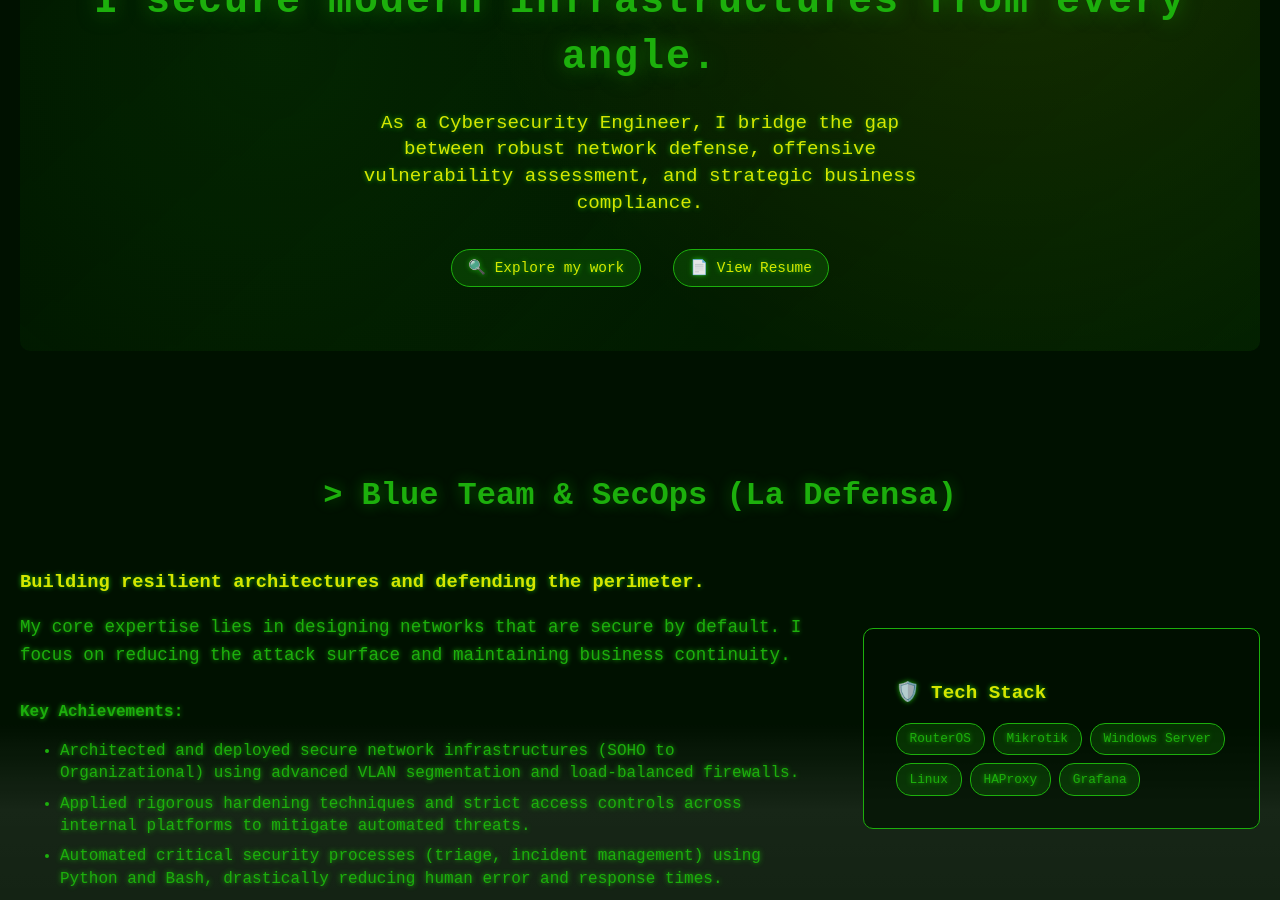
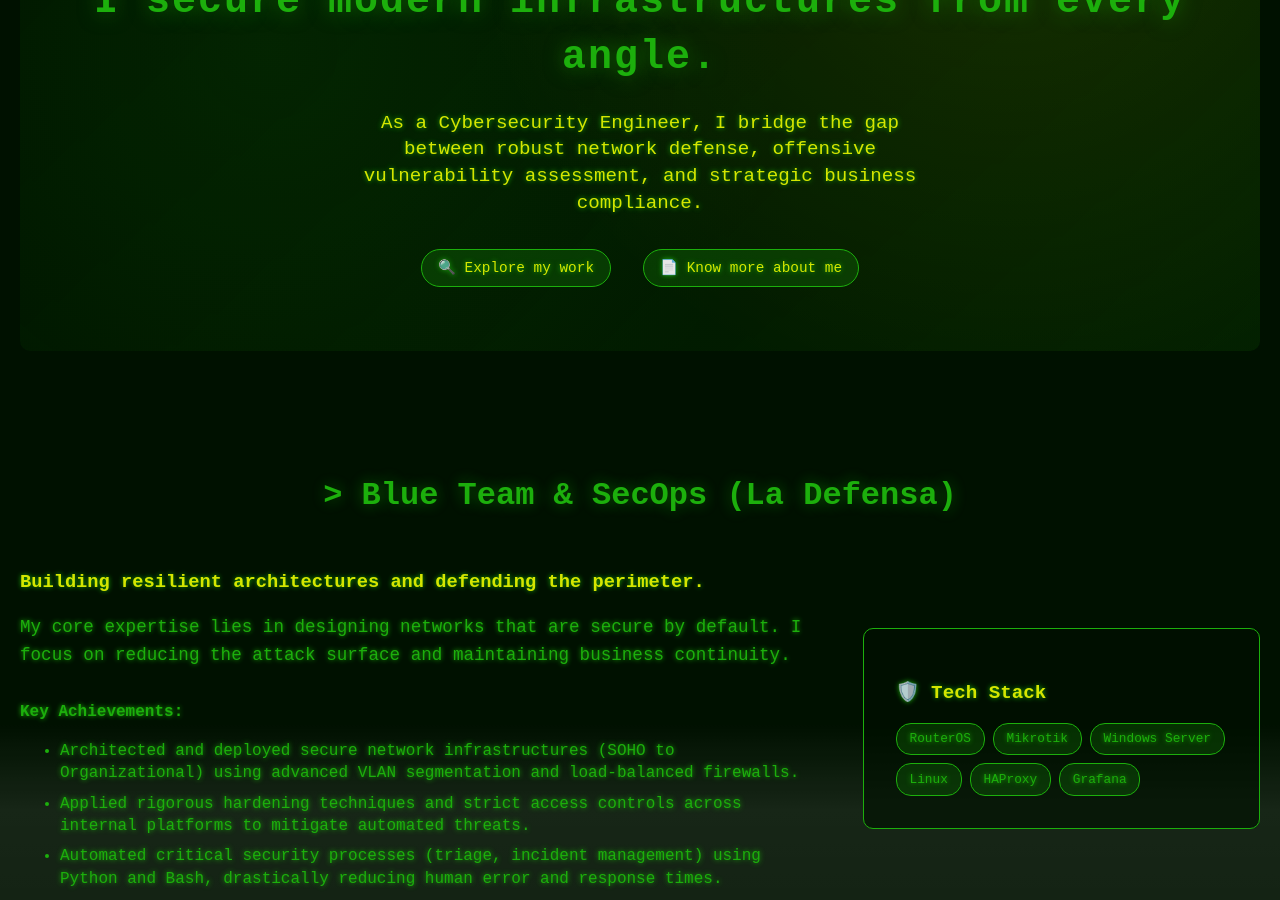
Before and after one commit to Rubenelcurioso/rubenelcurioso.github.io, a Jekyll site: the page built from index.html, in a window 1280 px wide and 900 px high, scrolled down 363 px. Built offline with Jekyll 4.4.1, drawn with Linux system fonts in a browser that asks for light colours.

Commit message:
Update LinkedIn button text in hero
Replaces 'View Resume' with 'Know more about me' based on PR feedback.

Co-authored-by: Rubenelcurioso <104898981+Rubenelcurioso@users.noreply.github.com>

```diff
--- a/index.html
+++ b/index.html
@@ -24,7 +24,7 @@ layout: default
       <p class="hero-description">As a Cybersecurity Engineer, I bridge the gap between robust network defense, offensive vulnerability assessment, and strategic business compliance.</p>
       <div class="hero-stats">
         <a href="#projects" class="stat" style="text-decoration: none; cursor: pointer;">🔍 Explore my work</a>
-        <a href="https://www.linkedin.com/in/ruben-rosalest" class="stat" style="text-decoration: none; cursor: pointer;" target="_blank">📄 View Resume</a>
+        <a href="https://www.linkedin.com/in/ruben-rosalest" class="stat" style="text-decoration: none; cursor: pointer;" target="_blank">📄 Know more about me</a>
       </div>
     </div>
   </div>
```
Also changed, not shown: 1 other file.
